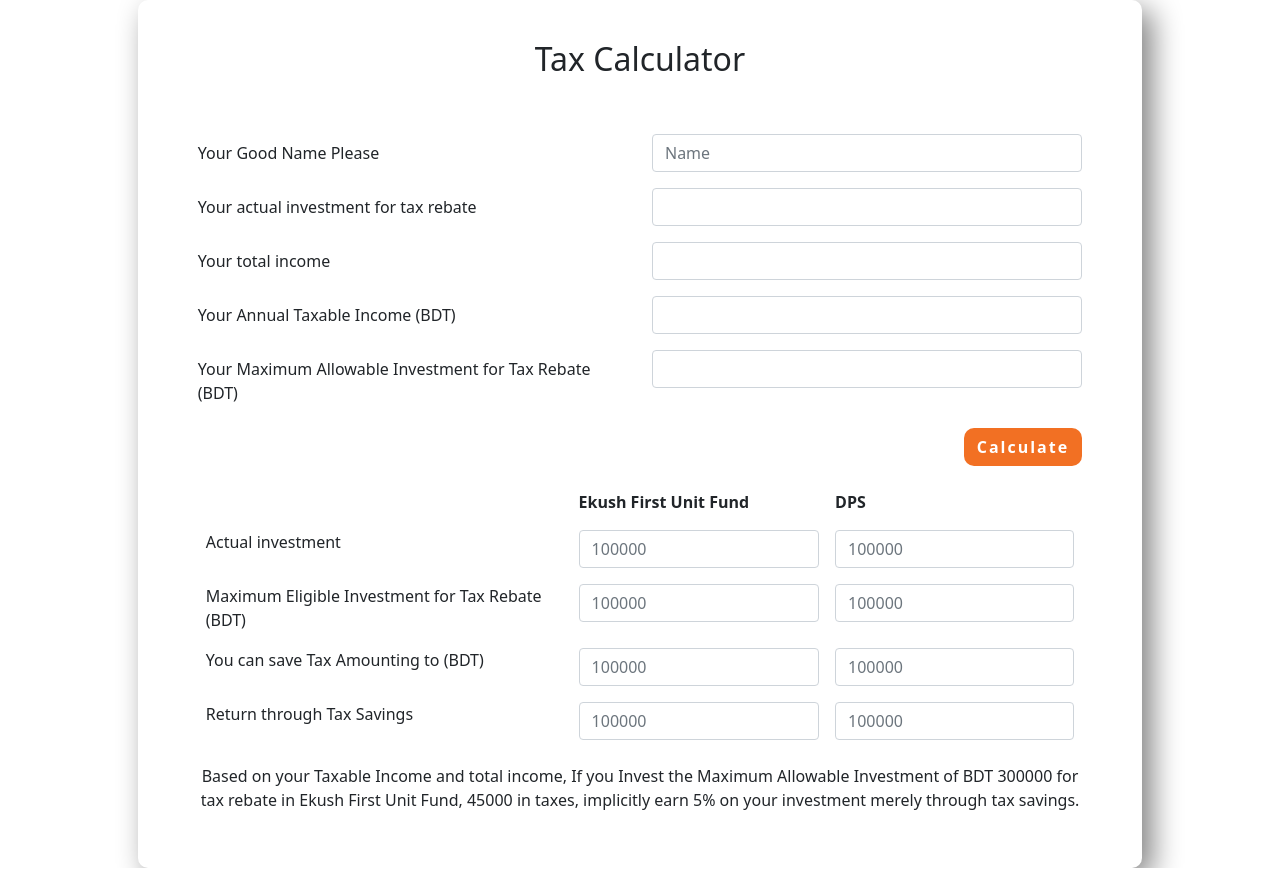
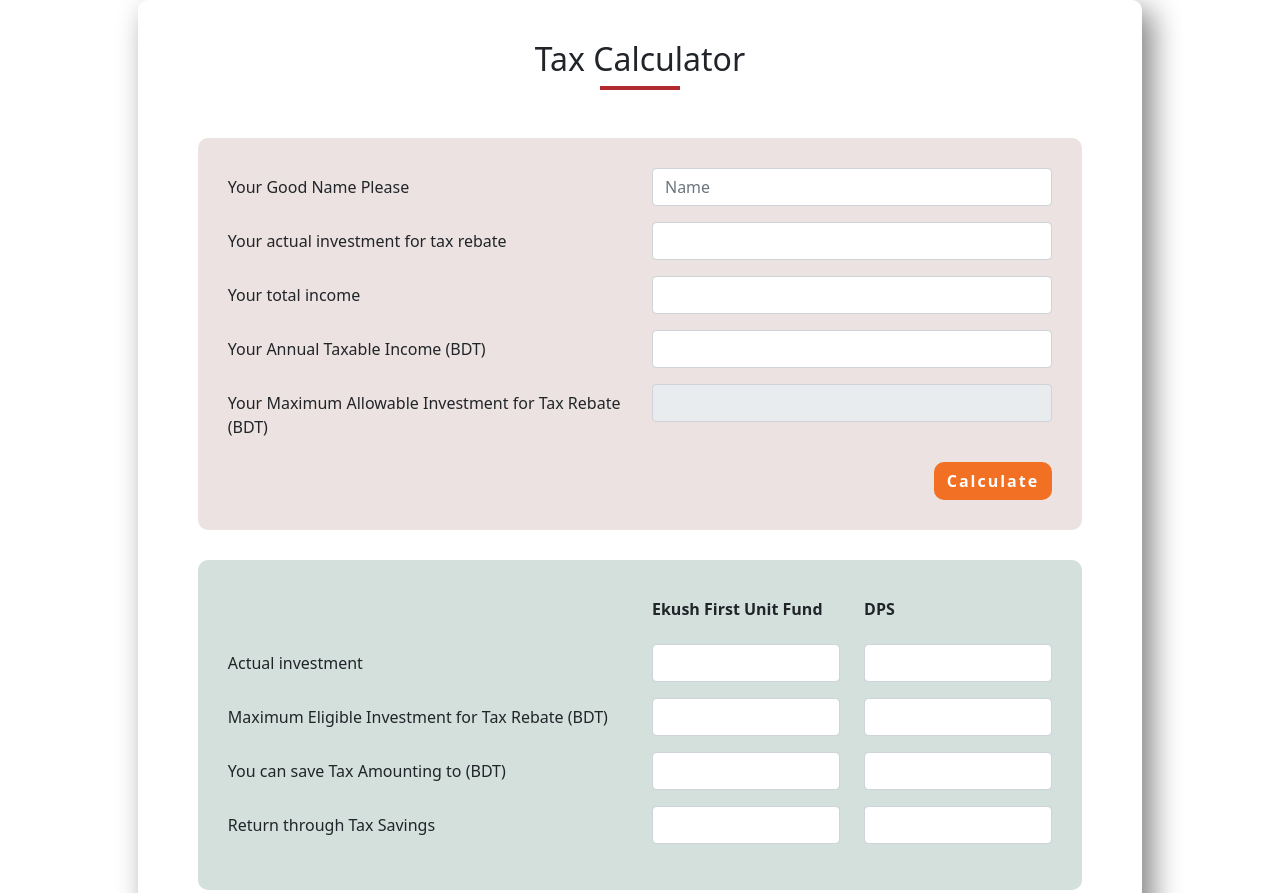
Before and after one commit to ab-siddiq/tax-calculator, a plain HTML site: page index.html in a window 1280 px wide. Shown: the top 893 px of the page. Before the commit the page ends 868 px from the top, so only its background shows below. Drawn offline with nearby package versions, Linux system fonts and the light colour scheme.

Commit message:
added some functionality

```diff
--- a/index.html
+++ b/index.html
@@ -18,47 +18,93 @@
                 <div class="grid-child">
                     <div class="text-center pb-5">
                         <h2 class="text-capitalize">tax calculator</h2>
+                        <div class=""><hr class="line m-auto"></div>
                     </div>
-                    <div class="">
+                    <!-- tax input -->
+                    <div class="tax-input">
                         <div class="mb-3 row">
                             <label for="staticEmail" class="col-6 col-form-label">Your Good Name Please</label>
                             <div class="col-6">
-                                <input type="text" class="form-control" id="name" placeholder="Name">
+                                <input type="text" class="form-control" id="tax-name-input" placeholder="Name">
                             </div>
                         </div>
                         <div class="mb-3 row">
                             <label for="" class="col-6 col-form-label">Your actual investment for tax rebate</label>
                             <div class="col-6">
-                                <input type="number" class="form-control" id="">
+                                <input type="number" class="form-control" id="tax-actual-invest">
                             </div>
                         </div>
                         <div class="mb-3 row">
                             <label for="" class="col-6 col-form-label">Your total income</label>
                             <div class="col-6">
-                                <input type="number" class="form-control" id="">
+                                <input type="number" class="form-control" id="tax-total-income">
                             </div>
                         </div>
                         <div class="mb-3 row">
                             <label for="" class="col-6 col-form-label">Your Annual Taxable Income (BDT)</label>
                             <div class="col-6">
-                                <input type="number" class="form-control" id="">
+                                <input type="number" class="form-control" id="tax-annual-taxable-income">
                             </div>
                         </div>
                         <div class="mb-3 row">
                             <label for="" class="col-6 col-form-label">Your Maximum Allowable Investment for Tax Rebate
                                 (BDT)</label>
                             <div class="col-6">
-                                <input type="number" class="form-control" id="">
+                                <input type="number" readonly class="form-control readonly" id="tax-maximum-allowable-investment">
                             </div>
                         </div>
-                        <div class=" mb-3 ">
+                        <div class="  ">
                             <div class="d-flex justify-content-end">
-                                <button class="btn calculate-button">calculate</button>
+                                <button onclick="" id="calculate" class="btn calculate-button">calculate</button>
                             </div>
                         </div>
                     </div>
-                    <div class="">
-                        <table class="table table-borderless">
+                    <!-- tax output -->
+                    <div class="tax-output">
+                        <div class="mb-3 row">
+                            <label for="staticEmail" class="col-6 col-form-label"></label>
+                            <label for="staticEmail" class="col-3 col-form-label "><strong> Ekush First Unit Fund </strong></label>
+                            <label for="staticEmail" class="col-3 col-form-label "><strong> DPS </strong></label>
+
+                        </div>
+                        <div class="mb-3 row">
+                            <label for="staticEmail" class="col-6 col-form-label">Actual investment</label>
+                            <div class="col-3">
+                                <input type="number" class="form-control" id="output-actual-invest-unit-fund" placeholder="">
+                            </div>
+                            <div class="col-3">
+                                <input type="number" class="form-control" id="output-actual-invest-dps" placeholder="">
+                            </div>
+                        </div>
+                        <div class="mb-3 row">
+                            <label for="" class="col-6 col-form-label">Maximum Eligible Investment for Tax Rebate (BDT)</label>
+                            <div class="col-3">
+                                <input type="number" class="form-control" id="output-maximum-investment-unit-fund" placeholder="">
+                            </div>
+                            <div class="col-3">
+                                <input type="number" class="form-control" id="output-maximum-investment-dps" placeholder="">
+                            </div>
+                        </div>
+                        <div class="mb-3 row">
+                            <label for="" class="col-6 col-form-label">You can save Tax Amounting to (BDT)</label>
+                            <div class="col-3">
+                                <input type="number" class="form-control" id="output-save-tax-unit-fund" placeholder="">
+                            </div>
+                            <div class="col-3">
+                                <input type="number" class="form-control" id="output-save-tax-dps" placeholder="">
+                            </div>
+                        </div>
+                        <div class="mb-3 row">
+                            <label for="" class="col-6 col-form-label">Return through Tax Savings</label>
+                            <div class="col-3">
+                                <input type="number" class="form-control" id="output-return-tax-unit-fund" placeholder="">
+                            </div>
+                            <div class="col-3">
+                                <input type="number" class="form-control" id="output-return-tax-dps" placeholder="">
+                            </div>
+                        </div>
+
+                        <!-- <table class="table table-borderless">
                             <thead>
                                 <tr>
                                     <th scope="col"></th>
@@ -106,9 +152,9 @@
                                 </tr>
 
                             </tbody>
-                        </table>
+                        </table> -->
                     </div>
-                    <div class="text-center">
+                    <div class="text-center tax-summary">
                         <p class="">
                             Based on your Taxable Income and total income, If you Invest the Maximum Allowable Investment of BDT <span id="">300000</span> for tax rebate in Ekush First Unit Fund, <span id="">45000</span> in taxes, implicitly earn <span id="">5%</span> on your investment merely through tax savings.
                         </p>
@@ -117,6 +163,7 @@
             </div>
         </div>
     </section>
+    <script src="main.js"></script>
 </body>
 
 </html>
--- /dev/null
+++ b/main.js
@@ -0,0 +1,48 @@
+
+document.getElementById("calculate").addEventListener("click", function () {
+    // const nameInput = getInputNumber("tax-name-input");
+    // console.log(nameInput);
+    const invest = getInputNumber("tax-actual-invest");
+    console.log(invest);
+    const income = getInputNumber("tax-total-income");
+    console.log(income);
+    const taxableIncome = getInputNumber("tax-annual-taxable-income");
+    console.log(taxableIncome);
+    const allowableInvestment = getInputNumber("tax-maximum-allowable-investment");
+    // console.log(allowableInvestment);
+
+    const minValue = Math.min(invest, taxableIncome * .25, 1500000);
+    console.log(minValue);
+
+    document.getElementById("tax-maximum-allowable-investment").value = minValue;
+
+    // const outputActualInvestUnitFund = getInputNumber("output-actual-invest-unit-fund");
+    // const outputActualInvestDPS = getInputNumber("output-actual-invest-dps");
+    // const outputMaximumInvestUnitFund = getInputNumber("output-maximum-investment-unit-fund");
+    // const outputMaximumInvestDPS = getInputNumber("output-maximum-investment-dps");
+    // const outputSaveTaxUnitFund = getInputNumber("output-save-tax-unit-fund");
+    // const outputSaveTaxDPS = getInputNumber("output-save-tax-dps");
+    // const outputReturnTaxUnitFund = getInputNumber("output-return-tax-unit-fund");
+    // const outputReturnTaxDPS = getInputNumber("output-return-tax-dps");
+
+    document.getElementById("output-actual-invest-unit-fund").value = invest;
+
+    const outputActualInvestUnitFund = getInputNumber("output-actual-invest-unit-fund");
+    document.getElementById("output-actual-invest-dps").value = outputActualInvestUnitFund;
+    document.getElementById("output-maximum-investment-unit-fund").value = minValue;
+
+    if (income > 1500000) {
+
+    }
+
+})
+
+// function calculate(params) {
+
+// }
+function getInputNumber(id) {
+    const inputNumber = document.getElementById(id).value;
+    const parseInputNumber = parseFloat(inputNumber);
+    // console.log(typeof( parseInputNumber));
+    return parseInputNumber;
+}
--- a/style.css
+++ b/style.css
@@ -7,6 +7,8 @@
 
 #tax-calculator .grid-child {
     width: 90%;
+    /* height: 90%; */
+    /* margin: 20px 0; */
     padding: 40px 60px;
     box-shadow: 10px 10px 30px grey;
     border-radius: 10px;
@@ -23,7 +25,16 @@
 
 #tax-calculator .calculate-button:hover{background-color: #fff; border: 1px solid #F27023; color: #F27023;}
 
-#tax-calculator {}
+#tax-calculator hr.line {
+    width: 80px;
+    height: 4px;
+    background-color: #B02A30;
+    opacity: 100%
+}
+
+#tax-calculator .tax-input{background-color: #ece2e1;padding: 30px 30px; border-radius: 10px; margin-bottom: 30px;}
+#tax-calculator .tax-output{background-color: #d3e0dc;padding: 30px 30px; border-radius: 10px; margin-bottom: 30px;}
+#tax-calculator .tax-summary{background-color: #fdf1d6;padding: 30px 30px; border-radius: 10px; margin-bottom: 30px;}
 
 #tax-calculator {}
 
@@ -34,5 +45,3 @@
 #tax-calculator {}
 
 #tax-calculator {}
-
-#tax-calculator {}
```
